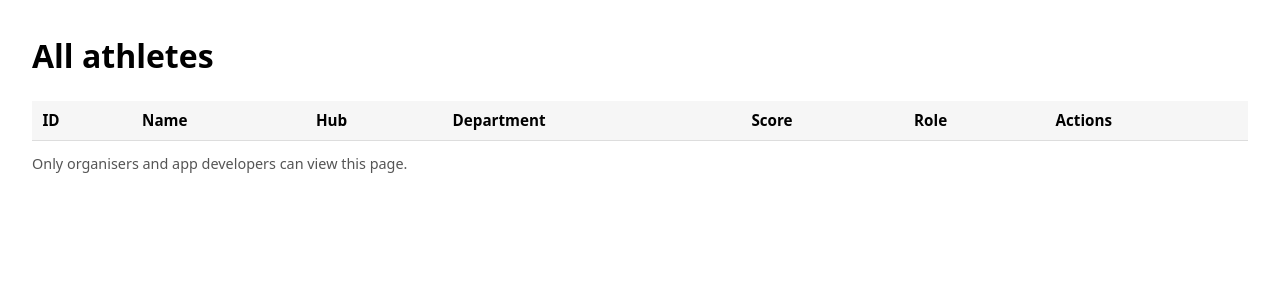
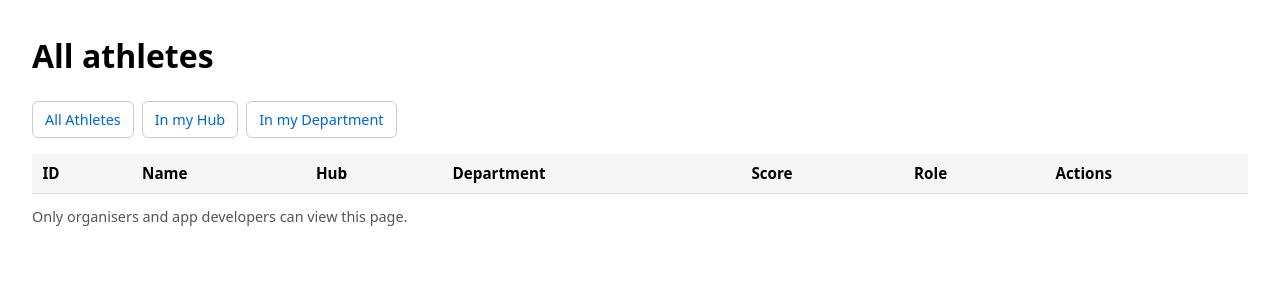
Before and after one commit to kittsville/athletic-elf, a Flask app: template templates/athletes.html in a window 1280 px wide. Shown: the part 41-341 px from the top of the page. Run offline with Flask 3, Linux system fonts and the light colour scheme; the template is opened without the code that fills it, so the values that code supplies are empty; parts of the project's set-up code (start-up, migrations or seed data) failed here and were passed over.

Commit message:
Add filtering by orga's Hub or Dept

```diff
--- a/athletic_elf/static/css/app.css
+++ b/athletic_elf/static/css/app.css
@@ -272,6 +272,43 @@ time {
 
 .table-rows td.actions-cell form {
   margin: 0;
+}
+
+.athletes-filters {
+  display: flex;
+  flex-wrap: wrap;
+  gap: 0.5rem;
+  margin: 0 0 1rem 0;
+  max-width: 64rem;
+}
+
+.athletes-filter-btn {
+  display: inline-block;
+  padding: 0.4rem 0.75rem;
+  font: inherit;
+  font-size: 0.9rem;
+  text-decoration: none;
+  color: #222;
+  background: #fff;
+  border: 1px solid #ccc;
+  border-radius: 6px;
+  cursor: pointer;
+}
+
+.athletes-filter-btn:hover {
+  background: #f5f5f5;
+}
+
+.athletes-filter-btn.is-active {
+  background: #e8eef8;
+  border-color: #06c;
+  color: #06c;
+  font-weight: 600;
+}
+
+.athletes-filter-btn:focus-visible {
+  outline: 2px solid #06c;
+  outline-offset: 2px;
 }
 
 .results-note,
--- a/templates/athletes.html
+++ b/templates/athletes.html
@@ -2,25 +2,39 @@
 {% block title %}All athletes{% endblock %}
 {% block content %}
   <h1>All athletes</h1>
+  <nav class="athletes-filters" aria-label="Filter athletes list">
+    <a
+      href="{{ url_for('main.athletes', filter='all', **athletes_sort_qs) }}"
+      class="athletes-filter-btn{% if athletes_filter == 'all' %} is-active{% endif %}"
+    >All Athletes</a>
+    <a
+      href="{{ url_for('main.athletes', filter='hub', **athletes_sort_qs) }}"
+      class="athletes-filter-btn{% if athletes_filter == 'hub' %} is-active{% endif %}"
+    >In my Hub</a>
+    <a
+      href="{{ url_for('main.athletes', filter='department', **athletes_sort_qs) }}"
+      class="athletes-filter-btn{% if athletes_filter == 'department' %} is-active{% endif %}"
+    >In my Department</a>
+  </nav>
   <div class="table-scroll">
   <table class="table-rows">
     <thead>
       <tr>
         <th>ID</th>
         <th class="table-sort"{% if athletes_sort == "name" %} aria-sort="{{ 'descending' if athletes_order == 'desc' else 'ascending' }}"{% endif %}>
-          <a href="{{ url_for('main.athletes', sort='name', order=('desc' if athletes_sort == 'name' and athletes_order == 'asc' else 'asc')) }}">Name</a>{% if athletes_sort == "name" %} <span class="table-sort-indicator" aria-hidden="true">{{ "↑" if athletes_order == "asc" else "↓" }}</span>{% endif %}
+          <a href="{{ url_for('main.athletes', filter=athletes_filter, sort='name', order=('desc' if athletes_sort == 'name' and athletes_order == 'asc' else 'asc')) }}">Name</a>{% if athletes_sort == "name" %} <span class="table-sort-indicator" aria-hidden="true">{{ "↑" if athletes_order == "asc" else "↓" }}</span>{% endif %}
         </th>
         <th class="table-sort"{% if athletes_sort == "hub" %} aria-sort="{{ 'descending' if athletes_order == 'desc' else 'ascending' }}"{% endif %}>
-          <a href="{{ url_for('main.athletes', sort='hub', order=('desc' if athletes_sort == 'hub' and athletes_order == 'asc' else 'asc')) }}">Hub</a>{% if athletes_sort == "hub" %} <span class="table-sort-indicator" aria-hidden="true">{{ "↑" if athletes_order == "asc" else "↓" }}</span>{% endif %}
+          <a href="{{ url_for('main.athletes', filter=athletes_filter, sort='hub', order=('desc' if athletes_sort == 'hub' and athletes_order == 'asc' else 'asc')) }}">Hub</a>{% if athletes_sort == "hub" %} <span class="table-sort-indicator" aria-hidden="true">{{ "↑" if athletes_order == "asc" else "↓" }}</span>{% endif %}
         </th>
         <th class="table-sort"{% if athletes_sort == "department" %} aria-sort="{{ 'descending' if athletes_order == 'desc' else 'ascending' }}"{% endif %}>
-          <a href="{{ url_for('main.athletes', sort='department', order=('desc' if athletes_sort == 'department' and athletes_order == 'asc' else 'asc')) }}">Department</a>{% if athletes_sort == "department" %} <span class="table-sort-indicator" aria-hidden="true">{{ "↑" if athletes_order == "asc" else "↓" }}</span>{% endif %}
+          <a href="{{ url_for('main.athletes', filter=athletes_filter, sort='department', order=('desc' if athletes_sort == 'department' and athletes_order == 'asc' else 'asc')) }}">Department</a>{% if athletes_sort == "department" %} <span class="table-sort-indicator" aria-hidden="true">{{ "↑" if athletes_order == "asc" else "↓" }}</span>{% endif %}
         </th>
         <th class="table-sort"{% if athletes_sort == "score" %} aria-sort="{{ 'descending' if athletes_order == 'desc' else 'ascending' }}"{% endif %}>
-          <a href="{{ url_for('main.athletes', sort='score', order=('desc' if athletes_sort == 'score' and athletes_order == 'asc' else 'asc')) }}">Score</a>{% if athletes_sort == "score" %} <span class="table-sort-indicator" aria-hidden="true">{{ "↑" if athletes_order == "asc" else "↓" }}</span>{% endif %}
+          <a href="{{ url_for('main.athletes', filter=athletes_filter, sort='score', order=('desc' if athletes_sort == 'score' and athletes_order == 'asc' else 'asc')) }}">Score</a>{% if athletes_sort == "score" %} <span class="table-sort-indicator" aria-hidden="true">{{ "↑" if athletes_order == "asc" else "↓" }}</span>{% endif %}
         </th>
         <th class="table-sort"{% if athletes_sort == "role" %} aria-sort="{{ 'descending' if athletes_order == 'desc' else 'ascending' }}"{% endif %}>
-          <a href="{{ url_for('main.athletes', sort='role', order=('desc' if athletes_sort == 'role' and athletes_order == 'asc' else 'asc')) }}">Role</a>{% if athletes_sort == "role" %} <span class="table-sort-indicator" aria-hidden="true">{{ "↑" if athletes_order == "asc" else "↓" }}</span>{% endif %}
+          <a href="{{ url_for('main.athletes', filter=athletes_filter, sort='role', order=('desc' if athletes_sort == 'role' and athletes_order == 'asc' else 'asc')) }}">Role</a>{% if athletes_sort == "role" %} <span class="table-sort-indicator" aria-hidden="true">{{ "↑" if athletes_order == "asc" else "↓" }}</span>{% endif %}
         </th>
         <th>Actions</th>
       </tr>
```
Also changed, not shown: athletic_elf/blueprints/main.py (+30 -0 lines), tests/test_athlete_activities.py (+40 -0 lines).
